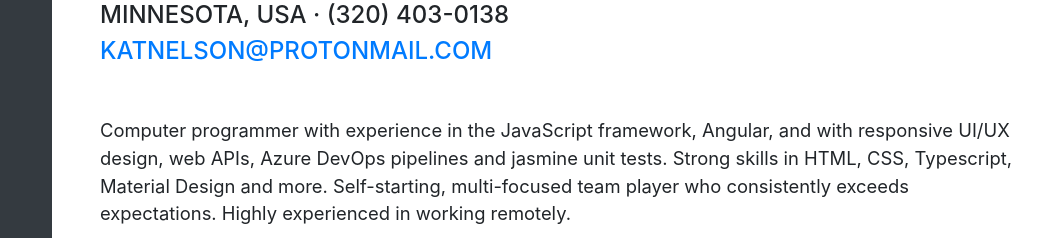
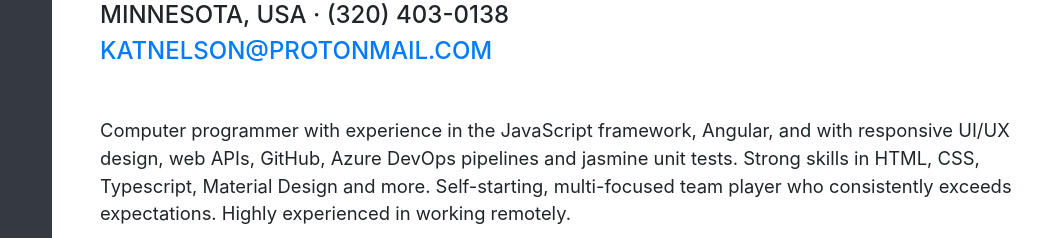
Before and after one commit to KatElizabeth/OnlineCV, a website with bundled scripts: page index.html in a window 1280 px wide. Shown: the part 186-424 px from the top of the page, 220-1280 px from the left. Built offline with nearby package versions, Linux system fonts and the light colour scheme; a web font is replaced by a local one.

Commit message:
Update index.html

```diff
--- a/index.html
+++ b/index.html
@@ -77,7 +77,7 @@
             </div>
             <p class="lead mb-3">
                 Computer programmer with experience in the JavaScript framework, Angular, and with responsive UI/UX
-                design, web APIs, Azure DevOps pipelines and jasmine unit tests. Strong skills in HTML, CSS, Typescript,
+                design, web APIs, GitHub, Azure DevOps pipelines and jasmine unit tests. Strong skills in HTML, CSS, Typescript,
                 Material Design and more. Self-starting, multi-focused team player who consistently exceeds
                 expectations. Highly experienced in working remotely.
             </p>
```
